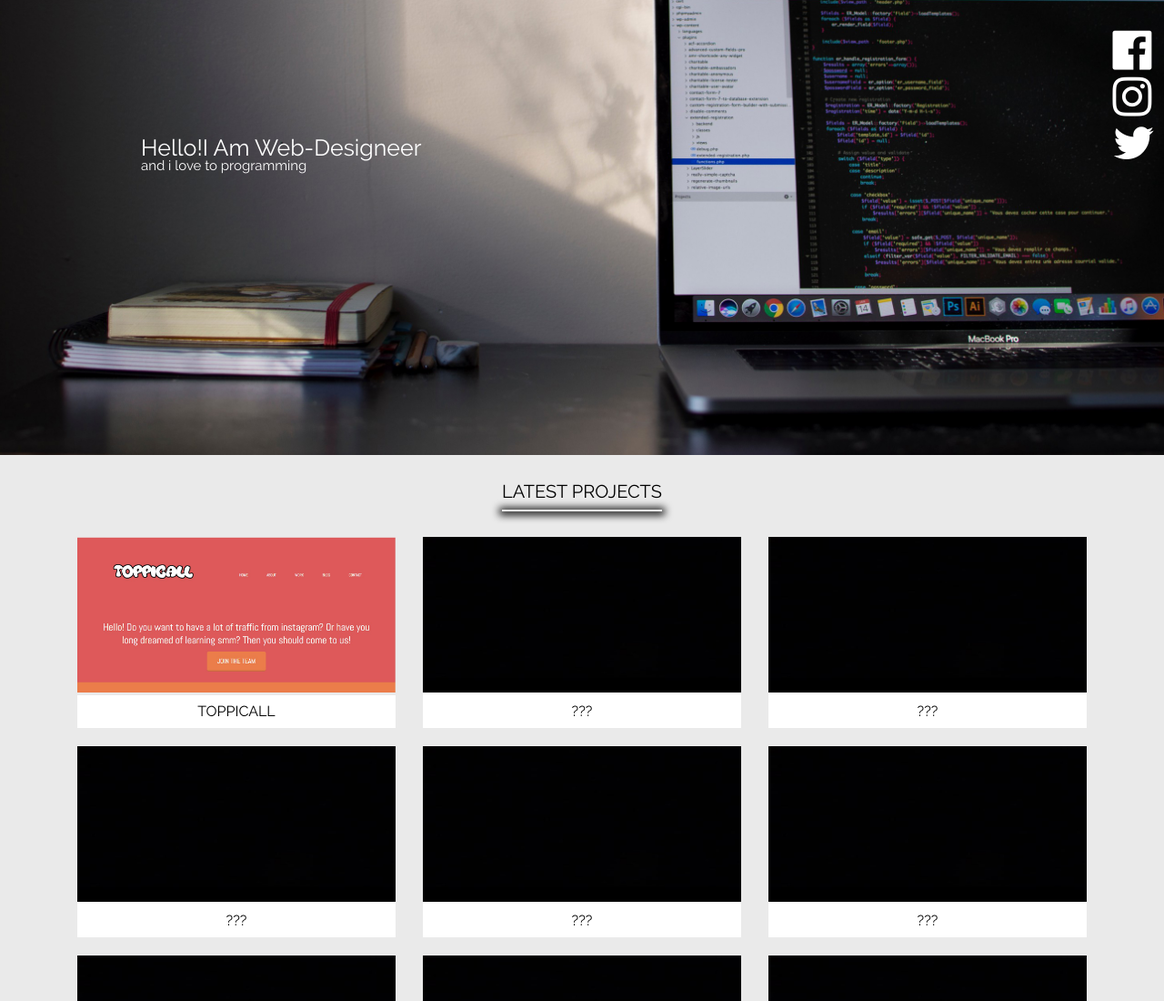
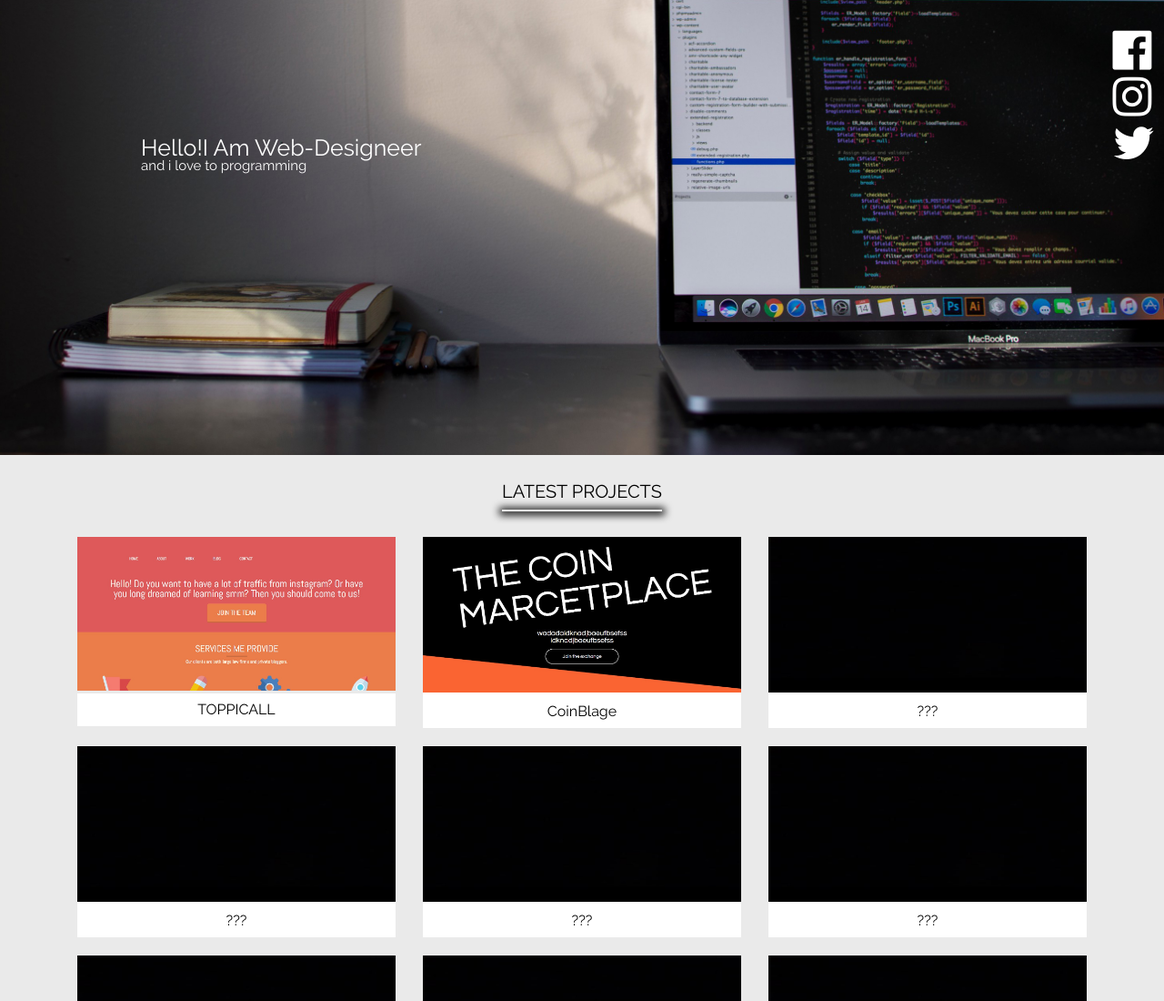
Before and after one commit to Edvench/portfolio, a plain HTML site: page index.html in a window 1280 px wide. Shown: the top 1100 px of the page at 91% size. Drawn offline with nearby package versions, Linux system fonts and the light colour scheme; files that its build step writes are made by us from their sources; files whose address does not match are found by name.

Commit message:
Add files via upload

```diff
--- a/index.html
+++ b/index.html
@@ -43,7 +43,7 @@
 		<div class="col-xl-4 col-md-6 col-sm-12">
 			<div class="cell ">
 				<div class="image-col-one">
-					<a href="https://edvench.github.io/Topicall/"><img class="cell-image" src="images/cell1.jpg"></a>
+					<a href="https://edvench.github.io/Topicall/"><img class="cell-image" src="images/cell11.jpg"></a>
 				</div>
 				<div class="cell-title">
 					TOPPICALL
@@ -53,10 +53,10 @@
 		<div class="col-xl-4 col-md-6 col-sm-12 ">
 				<div class="cell">
 					<div class="image-col">
-						<img class="cell-image" src="images/znak22.jpg">
+						<a href="https://edvench.github.io/coinblage/#"><img class="cell-image" src="images/cell2.jpg"></a>
 					</div>
 					<div class="cell-title">
-						???
+						CoinBlage
 					</div>
 				</div>
 		</div>
```
Also changed, not shown: images/cell11.jpg (added), images/cell2.jpg (added).
